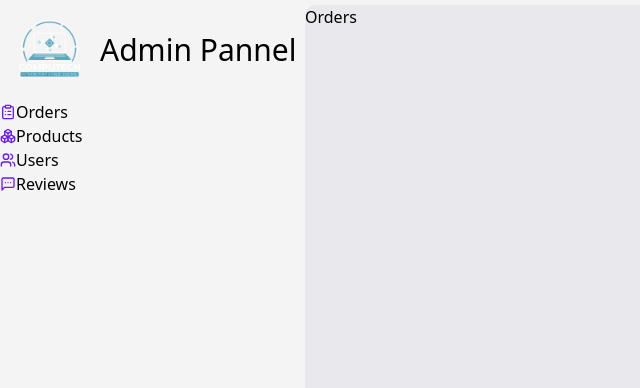
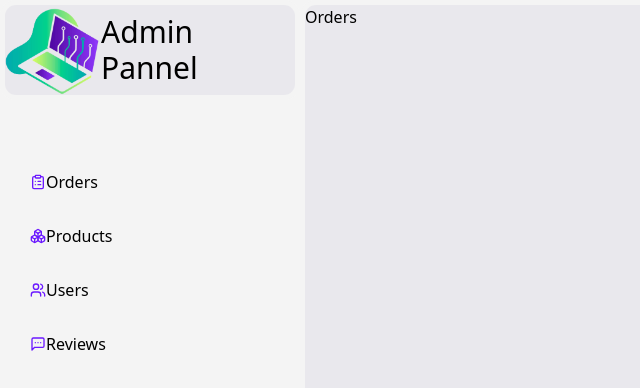
Before and after one commit to Kalindu-karunarathna/e-commerce-computer-shop-frontend, a React (Vite) app: page /admin in a window 1280 px wide. Shown: the top 388 px of the page, without its empty margins (0-640 px from the left). Built offline with nearby package versions, Linux system fonts and the light colour scheme.

Commit message:
change the logo

```diff
--- a/src/pages/adminPage.jsx
+++ b/src/pages/adminPage.jsx
@@ -8,15 +8,15 @@ export default function AdminPage(){
 
 
             <div className="w-[300px] h-full bg-secondary">
-                <div className="w-full h-[100px] flex items-center ">
+                <div className="w-full h-[100px] flex items-center border-[5px] border-secondary rounded-2xl bg-primary ">
                     <img src="/logo.png" alt="logo" className="h-full" />
                     <h1 className="text-3xl">Admin Pannel</h1>
                 </div>
-                <div className="w-full h-[400px] flex flex-col">
-                    <Link to="/admin" className="flex items-center "><LuClipboardList className="text-accent" />Orders</Link>
-                    <Link to="/admin/products" className="flex items-center "><LuBoxes className="text-accent"/>Products</Link>
-                    <Link to="/admin/users" className="flex items-center "><LuUsers className="text-accent"/>Users</Link>
-                    <Link to="/admin/reviews" className="flex items-center "><LuMessageSquareMore className="text-accent"/>Reviews</Link>
+                <div className="w-full h-[400px] flex flex-col mt-[40px]">
+                    <Link to="/admin" className="flex items-center mt-[30px] ml-[30px]"><LuClipboardList className="text-accent" />Orders</Link>
+                    <Link to="/admin/products" className="flex items-center mt-[30px] ml-[30px]"><LuBoxes className="text-accent"/>Products</Link>
+                    <Link to="/admin/users" className="flex items-center mt-[30px] ml-[30px]"><LuUsers className="text-accent"/>Users</Link>
+                    <Link to="/admin/reviews" className="flex items-center mt-[30px] ml-[30px]"><LuMessageSquareMore className="text-accent"/>Reviews</Link>
                 </div>
             </div>
 
```
Also changed, not shown: public/logo.png.
